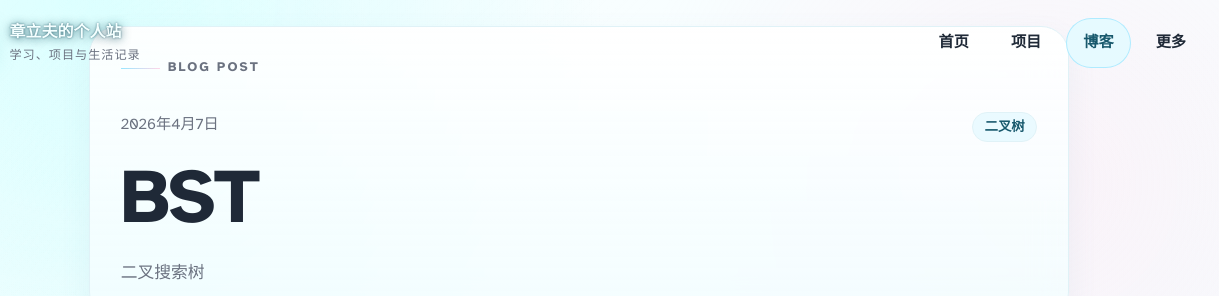
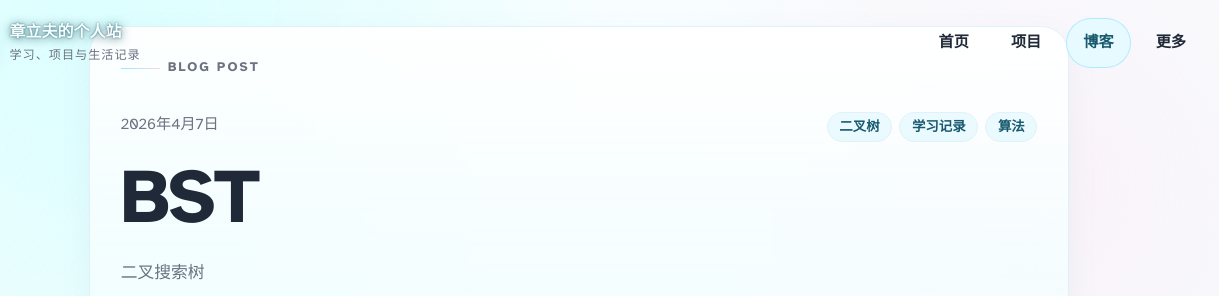
Before and after one commit to jlzzlf/PersonalBlog, an Astro site: page /blog/bst in a window 1280 px wide. Shown: the top 296 px of the page, 61-1280 px from the left. Built offline with nearby package versions, Linux system fonts and the light colour scheme; Astro itself is replaced by a stand-in of ours.

Commit message:
添加博客

```diff
--- a/src/content/blog/BST.mdx
+++ b/src/content/blog/BST.mdx
@@ -4,6 +4,8 @@ description: '二叉搜索树'
 category: '学习记录'
 tags:
   - 二叉树
+  - 学习记录
+  - 算法
 pubDate: '2026-4-7'
 ---
 
--- a/src/content/blog/ConfigurableInputSystemTool.mdx
+++ b/src/content/blog/ConfigurableInputSystemTool.mdx
@@ -4,6 +4,9 @@ description: '基于 Unity Input System 封装的一套轻量级输入管理工
 category: '技术笔记'
 tags:
   - InputSystem
+  - Unity
+  - ScriptableObject
+  - Tool
 pubDate: '2026-4-7'
 ---
 
--- a/src/content/blog/Recursion.mdx
+++ b/src/content/blog/Recursion.mdx
@@ -4,6 +4,8 @@ description: '说说我对于递归的理解'
 category: '学习记录'
 tags:
   - 递归
+  - 学习记录
+  - 算法
 pubDate: '2026-4-2'
 ---
 长期以来，递归一直是令我费解的概念。做此文章，谈谈我对递归的理解。
```
